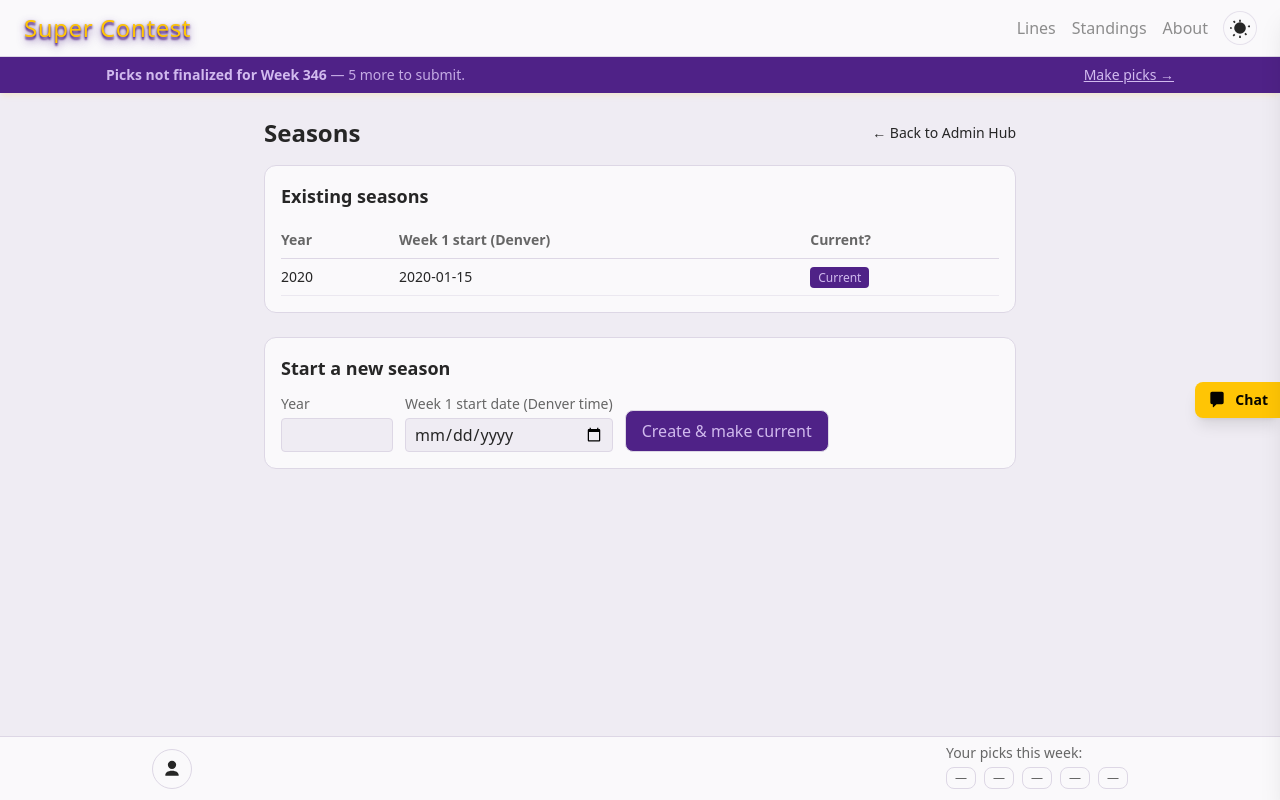
After one commit to crops004/supercontest, a Flask app: page /admin/seasons in a window 1280 px wide. The commit adds this page. Run offline with Flask 3, Linux system fonts and the light colour scheme; a user stored in the database is signed in; tables that the repository leaves empty hold one stand-in row (values such as "Sample post"); style sheets or scripts are compiled from the project's sources; some web fonts are replaced.

Commit message:
feat(season): add Season model, scope weekly/standings/admin queries to current season
Introduces a real Season concept (year, week1_anchor, is_current) so the
app can run multiple seasons without deleting past data. Previously
"which week is it" was computed from a single global NFL_WEEK1_TUESDAY
env var with no year attached to any Game row.

- New Season model + Game.season_id FK, migrated in
  277997558802_add_season_model_and_game_season_id.py. That migration
  also drops the two orphaned season/user_season tables (confirmed
  dead via git history + full-repo grep) and seeds a 2025 season row
  matching the previous env-var default exactly, backfilling all
  existing games onto it.
- app/services/week.py now reads week1_anchor from the current Season
  row (via new app/services/season.py) instead of the env var.
- Every query that lists distinct weeks or aggregates games/picks
  (standings, weekly lines, admin hub/actions/ATS/picks-matrix, email
  previews, the footer picks widget, the picks-remaining banner) is
  now scoped to the current season, so week numbers don't collide
  across seasons once a new one starts.
- New Admin > Seasons page to view seasons and create/switch to a new
  one (the mechanism for rolling over to 2026 when the time comes).
- Removed the dead, never-called Thursday-anchor week code from
  app/routes.py and its NFL_WEEK1_THURSDAY_UTC config entry.

Verified: full migration chain replays clean on a rebuilt local DB;
the downgrade path was tested too (caught and fixed a real bug -
Postgres needs an explicit FK constraint name, unlike the
autogenerated batch-mode default). Every page loads as an admin
session, anonymous still gets 403 on /admin/*, creating a throwaway
season and switching to/from it works with zero games in it, and all
22 tests pass.

Co-Authored-By: Claude Sonnet 5 <noreply@anthropic.com>
Claude-Session: https://claude.ai/code/session_01ASvrW1EWauQQEUqB811bci

```diff
--- a/app/__init__.py
+++ b/app/__init__.py
@@ -7,6 +7,7 @@ from app.extensions import db, migrate, login_manager
 from app.filters import register_template_utils, abbr_team
 from app.models import Game, Pick  # TeamGameATS not needed for footer coloring
 from app.services.picks import remaining_picks_this_week
+from app.services.season import current_season_id
 import logging, sys
 import os
 
@@ -70,7 +71,7 @@ def create_app():
             return w
         row = (
             db.session.query(Game.week)
-            .filter(Game.spread_is_locked.is_(True))
+            .filter(Game.spread_is_locked.is_(True), Game.season_id == current_season_id())
             .order_by(Game.week.desc())
             .first()
         )
@@ -92,7 +93,7 @@ def create_app():
             rows = (
                 db.session.query(Pick, Game)
                 .join(Game, Pick.game_id == Game.id)
-                .filter(Pick.user_id == current_user.id, Game.week == week)
+                .filter(Pick.user_id == current_user.id, Game.week == week, Game.season_id == current_season_id())
                 .order_by(Game.kickoff_at.asc(), Game.id.asc())
                 .all()
             )
--- a/app/admin/__init__.py
+++ b/app/admin/__init__.py
@@ -27,3 +27,4 @@ def _require_admin():
 from . import routes    # noqa: E402,F401  (hub, actions, lock/sync cron, ATS, picks matrix)
 from . import emails    # noqa: E402,F401  (email previews/sends + their cron endpoints)
 from . import db_admin  # noqa: E402,F401  (generic DB browser/editor)
+from . import seasons   # noqa: E402,F401  (create/switch seasons)
--- /dev/null
+++ b/app/admin/seasons.py
@@ -0,0 +1,69 @@
+# app/admin/seasons.py
+from __future__ import annotations
+
+from datetime import datetime, date
+from zoneinfo import ZoneInfo
+
+from flask import request, render_template, redirect, url_for, flash
+from flask_login import login_required
+
+from app.extensions import db
+from app.models import Season
+
+from . import bp
+
+DENVER = ZoneInfo("America/Denver")
+
+
+@bp.get("/seasons")
+@login_required
+def seasons():
+    rows = Season.query.order_by(Season.year.desc()).all()
+    return render_template("seasons.html", seasons=rows)
+
+
+@bp.post("/seasons")
+@login_required
+def create_season():
+    year = request.form.get("year", type=int)
+    week1_date_str = (request.form.get("week1_date") or "").strip()
+
+    if not year:
+        flash("Year is required.", "error")
+        return redirect(url_for("admin.seasons"))
+
+    try:
+        week1_date = date.fromisoformat(week1_date_str)
+    except ValueError:
+        flash("Week 1 start date is required (YYYY-MM-DD).", "error")
+        return redirect(url_for("admin.seasons"))
+
+    if Season.query.filter_by(year=year).first():
+        flash(f"A season for {year} already exists.", "error")
+        return redirect(url_for("admin.seasons"))
+
+    week1_anchor = datetime.combine(week1_date, datetime.min.time(), tzinfo=DENVER)
+
+    # Only one season is ever "current" at a time.
+    Season.query.filter_by(is_current=True).update({"is_current": False})
+
+    season = Season()
+    season.year = year
+    season.week1_anchor = week1_anchor
+    season.is_current = True
+    db.session.add(season)
+    db.session.commit()
+
+    flash(f"Season {year} created and set as current.", "success")
+    return redirect(url_for("admin.seasons"))
+
+
+@bp.post("/seasons/<int:season_id>/make-current")
+@login_required
+def make_season_current(season_id):
+    season = Season.query.get_or_404(season_id)
+    Season.query.filter_by(is_current=True).update({"is_current": False})
+    season.is_current = True
+    db.session.commit()
+    flash(f"Season {season.year} is now current.", "success")
+    return redirect(url_for("admin.seasons"))
--- a/app/admin/templates/admin_panel.html
+++ b/app/admin/templates/admin_panel.html
@@ -35,6 +35,12 @@
         class="block rounded-2xl border border-border bg-foreground p-5 hover:ring-2 hover:ring-primary/40">
       <div class="text-lg font-semibold mb-1">Email Previews</div>
       <p class="text-sm text-copy-lighter">Preview weekly spreads and standings emails.</p>
+    </a>
+
+    <a href="{{ url_for('admin.seasons') }}"
+        class="block rounded-2xl border border-border bg-foreground p-5 hover:ring-2 hover:ring-primary/40">
+      <div class="text-lg font-semibold mb-1">Seasons</div>
+      <p class="text-sm text-copy-lighter">View seasons and start a new one.</p>
     </a>
   </div>
 
--- /dev/null
+++ b/app/admin/templates/seasons.html
@@ -0,0 +1,65 @@
+{% extends "base.html" %}
+{% block title %}Seasons{% endblock %}
+
+{% block content %}
+<div class="admin-page mx-auto max-w-[800px] p-6 text-copy">
+  <div class="flex items-center justify-between mb-4">
+    <h1 class="text-2xl font-bold">Seasons</h1>
+    <a href="{{ url_for('admin.index') }}" class="text-sm hover:underline">← Back to Admin Hub</a>
+  </div>
+
+  <div class="rounded-xl border border-border bg-foreground p-4 mb-6">
+    <h2 class="text-lg font-semibold mb-3">Existing seasons</h2>
+    <table class="w-full text-sm">
+      <thead>
+        <tr class="text-left text-copy-light border-b border-border">
+          <th class="py-2 pr-4">Year</th>
+          <th class="py-2 pr-4">Week 1 start (Denver)</th>
+          <th class="py-2 pr-4">Current?</th>
+          <th class="py-2"></th>
+        </tr>
+      </thead>
+      <tbody>
+        {% for s in seasons %}
+        <tr class="border-b border-border/50">
+          <td class="py-2 pr-4">{{ s.year }}</td>
+          <td class="py-2 pr-4">{{ s.week1_anchor.strftime('%Y-%m-%d') }}</td>
+          <td class="py-2 pr-4">
+            {% if s.is_current %}
+              <span class="px-2 py-0.5 rounded bg-primary text-primary-content text-xs">Current</span>
+            {% endif %}
+          </td>
+          <td class="py-2">
+            {% if not s.is_current %}
+            <form method="post" action="{{ url_for('admin.make_season_current', season_id=s.id) }}"
+                  onsubmit="return confirm('Make {{ s.year }} the current season? This affects the live site immediately.');">
+              <button class="text-xs px-2 py-1 rounded border border-border hover:opacity-90">Make current</button>
+            </form>
+            {% endif %}
+          </td>
+        </tr>
+        {% endfor %}
+      </tbody>
+    </table>
+  </div>
+
+  <div class="rounded-xl border border-border bg-foreground p-4">
+    <h2 class="text-lg font-semibold mb-3">Start a new season</h2>
+    <form method="post" action="{{ url_for('admin.create_season') }}"
+          onsubmit="return confirm('Create this season and make it current? This immediately switches the live site to it.');"
+          class="flex flex-wrap items-end gap-3">
+      <label class="flex flex-col gap-1">
+        <span class="text-copy-light text-sm">Year</span>
+        <input type="number" name="year" required class="border border-border rounded px-2 py-1 bg-background text-copy w-28">
+      </label>
+      <label class="flex flex-col gap-1">
+        <span class="text-copy-light text-sm">Week 1 start date (Denver time)</span>
+        <input type="date" name="week1_date" required class="border border-border rounded px-2 py-1 bg-background text-copy">
+      </label>
+      <button class="px-4 py-2 rounded-lg bg-primary text-primary-content hover:bg-primary-dark border border-border">
+        Create &amp; make current
+      </button>
+    </form>
+  </div>
+</div>
+{% endblock %}
--- a/app/api/routes.py
+++ b/app/api/routes.py
@@ -4,6 +4,7 @@ from sqlalchemy import func
 from app.extensions import db
 from app.models import Game
 from app.services.picks import remaining_picks_this_week
+from app.services.season import current_season_id
 
 bp = Blueprint("api", __name__, url_prefix="/api")
 
@@ -54,10 +55,14 @@ def picks_status():
 
 def _current_contest_week() -> int | None:
     """
-    Current week = max(Game.week) where kickoff <= now().
-    Returns None if no games exist.
+    Current week = max(Game.week) where kickoff <= now(), scoped to the
+    current season. Returns None if no games exist yet this season.
     """
-    wk = db.session.query(func.max(Game.week)).filter(Game.kickoff_at <= func.now()).scalar()
+    wk = (
+        db.session.query(func.max(Game.week))
+        .filter(Game.kickoff_at <= func.now(), Game.season_id == current_season_id())
+        .scalar()
+    )
     return int(wk) if wk is not None else None
 
 @bp.get("/billing/status")
--- a/app/models.py
+++ b/app/models.py
@@ -34,8 +34,17 @@ class User(UserMixin,db.Model):
             return (" ".join(p for p in [self.first_name, self.last_name] if p)).strip()
         return self.username
 
+class Season(db.Model):
+    id = db.Column(db.Integer, primary_key=True)
+    year = db.Column(db.Integer, unique=True, nullable=False)
+    week1_anchor = db.Column(db.DateTime(timezone=True), nullable=False)
+    is_current = db.Column(db.Boolean, nullable=False, default=False, server_default='false')
+
+    games = db.relationship("Game", backref="season", lazy="dynamic")
+
 class Game(db.Model):
     id = db.Column(db.Integer, primary_key=True)
+    season_id = db.Column(db.Integer, db.ForeignKey('season.id'), nullable=False, index=True)
     week = db.Column(db.Integer, nullable=False)
     home_team = db.Column(db.String(50), nullable=False)
     away_team = db.Column(db.String(50), nullable=False)
--- a/app/services/games_sync.py
+++ b/app/services/games_sync.py
@@ -6,6 +6,7 @@ from app.extensions import db
 from app.models import Game
 from app.services.odds_client import parse_iso_z, fetch_odds, fetch_scores
 from app.services.week import week_for_kickoff, current_week_number
+from app.services.season import current_season_id
 from datetime import datetime, timezone
 
 
@@ -61,6 +62,7 @@ def upsert_game_from_odds_event(event: Dict[str, Any], *, force_week: Optional[i
     if is_new:
         game = Game()
         game.odds_event_id = ext_id
+        game.season_id = current_season_id()
 
     # Always sync identity/kickoff; these are safe even when locked.
     game.home_team = home
--- a/app/services/picks.py
+++ b/app/services/picks.py
@@ -2,6 +2,7 @@ from sqlalchemy import func
 from app.extensions import db
 from app.models import Pick, Game
 from app.services.week import current_week_number
+from app.services.season import current_season_id
 
 def remaining_picks_this_week(user_id: int, picks_per_week: int = 5) -> tuple[int, int]:
     """
@@ -14,7 +15,7 @@ def remaining_picks_this_week(user_id: int, picks_per_week: int = 5) -> tuple[in
     count = (
         db.session.query(func.count(Pick.id))
         .join(Game, Game.id == Pick.game_id)
-        .filter(Pick.user_id == user_id, Game.week == wk)
+        .filter(Pick.user_id == user_id, Game.week == wk, Game.season_id == current_season_id())
         .scalar()
         or 0
     )
--- /dev/null
+++ b/app/services/season.py
@@ -0,0 +1,19 @@
+# app/services/season.py
+from app.models import Season
+
+
+def get_current_season() -> Season:
+    """
+    Returns the Season row flagged is_current=True.
+    Raises if none is set — every environment must have exactly one current
+    season (seeded by migration for existing data; set by the admin "start a
+    new season" action going forward).
+    """
+    season = Season.query.filter_by(is_current=True).first()
+    if season is None:
+        raise RuntimeError("No current season is set (Season.is_current is True for no row).")
+    return season
+
+
+def current_season_id() -> int:
+    return get_current_season().id
--- a/app/services/week.py
+++ b/app/services/week.py
@@ -1,19 +1,21 @@
 # app/services/week.py
 from __future__ import annotations
-from datetime import datetime, date, time
-import os, zoneinfo
+from datetime import datetime
+import zoneinfo
 from app.services.odds_client import parse_iso_z
+from app.services.season import get_current_season
 
 DENVER = zoneinfo.ZoneInfo("America/Denver")
 
 # --- config ---
-def week1_tuesday_date() -> date:
-    """Return NFL Week 1 Tuesday as a date. Default 2025-09-02 if no env set."""
-    s = os.getenv("NFL_WEEK1_TUESDAY", "2025-09-02")
-    return date.fromisoformat(s)
-
 def _week1_start_dt() -> datetime:
-    return datetime.combine(week1_tuesday_date(), time.min, tzinfo=DENVER)
+    """
+    The current season's week-1 anchor (Denver-local), e.g. 2025-09-02 00:00
+    America/Denver. Sourced from the Season row flagged is_current=True
+    (Season.week1_anchor), rather than a global env var, so each season can
+    have its own start date.
+    """
+    return get_current_season().week1_anchor.astimezone(DENVER)
 
 # --- public API ---
 def week_for_kickoff(commence_time: str | datetime) -> int:
--- a/config.py
+++ b/config.py
@@ -39,9 +39,6 @@ class BaseConfig:
     DEFAULT_BOOKMAKER_KEY = os.environ.get("DEFAULT_BOOKMAKER_KEY", "draftkings")
     ODDS_TIMEOUT_SECONDS = int(os.environ.get("ODDS_TIMEOUT_SECONDS", 20))
 
-    # Optional: example of reading your custom timestamp if you need it in code
-    NFL_WEEK1_THURSDAY_UTC = os.environ.get("NFL_WEEK1_THURSDAY_UTC")
-
     # NFL sport keys (used by lock/refresh code)
     SPORT_KEYS = {
         "regular": "americanfootball_nfl",
```
Also changed, not shown: app/admin/emails.py (+11 -4 lines), app/admin/routes.py (+38 -12 lines), app/routes.py (+1 -41 lines), app/standings/routes.py (+21 -9 lines), app/weekly_lines/routes.py (+17 -11 lines), migrations/versions/277997558802_add_season_model_and_game_season_id.py (added, +61 -0 lines), tests/test_week.py (+13 -2 lines).
